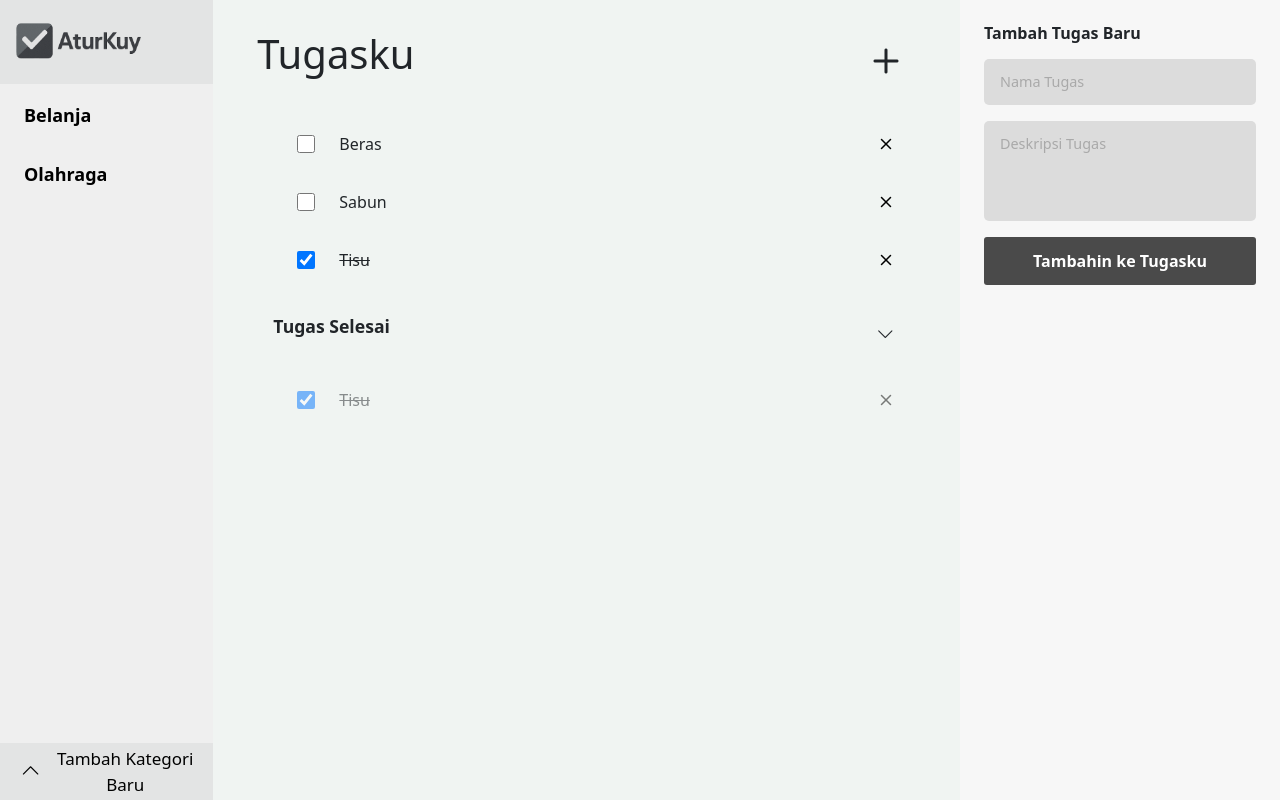
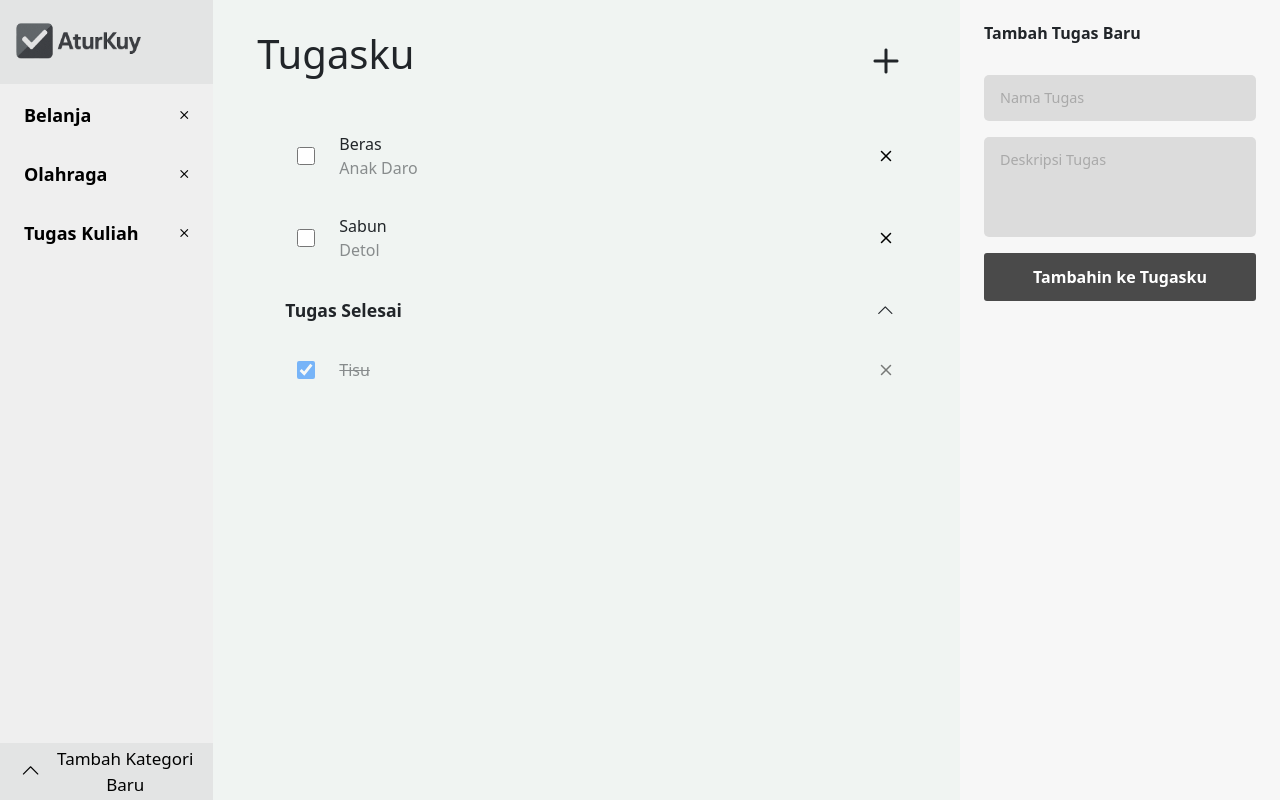
Before and after one commit to amdrydho26/32-pbk-uts-233510100, a Vue app: page / in a window 1280 px wide. Both pictures are taken after a click on the item "Belanja". Built offline with nearby package versions, Linux system fonts and the light colour scheme.

Commit message:
Update Design (MyTask) & Connect Task to Category

```diff
--- a/src/App.vue
+++ b/src/App.vue
@@ -3,14 +3,20 @@
 import { computed, ref, useTemplateRef } from 'vue';
 // DATA
 let categories = ref([
-  {id: 1, name: "Belanja", active: false},
-  {id: 2, name: "Olahraga", active: false}
+  {id: 1, name: "Belanja"},
+  {id: 2, name: "Olahraga"},
+  {id: 3, name: "Tugas Kuliah"}
 ]);
 
 const tasks = ref([
-  {id: 1, name: "Beras", category: "Belanja", done: false},
-  {id: 2, name: "Sabun", category: "Belanja", done: false},
-  {id: 3, name: "Tisu", category: "Belanja", done: true}
+  {id: 1, name: "Beras", descript: "Anak Daro", category: "Belanja", done: false},
+  {id: 2, name: "Sabun", descript: "Detol", category: "Belanja", done: false},
+  {id: 3, name: "Tisu", descript: "", category: "Belanja", done: true},
+  {id: 4, name: "Jogging", descript: "", category: "Olahraga", done: false},
+  {id: 5, name: "Fitness", descript: "", category: "Olahraga", done: true},
+  {id: 6, name: "Badminton", descript: "", category: "Olahraga", done: false},
+  {id: 7, name: "PBK", descript: "", category: "Tugas Kuliah", done: false},
+  {id: 8, name: "PBO", descript: "", category: "Tugas Kuliah", done: false}
 ])
 
 // CATEGORY
@@ -34,8 +40,7 @@ function showAddCat(){
 function addCat(){
   const addCatData = ref({
     id: (categories.value.length + 1),
-    name: addCatInput.value,
-    active: false
+    name: addCatInput.value
   });
 
   categories.value.push(addCatData.value);
@@ -43,15 +48,36 @@ function addCat(){
   showAddCat();
 }
 
-function activeCategory(category){
-  console.info("Active");
+function removeCategory(cat){
+  tasks.value = tasks.value.filter((tasks) => tasks.category !== cat.name);
+  categories.value = categories.value.filter((categories) => categories !== cat);
 }
+
+// CONNECT TASK & CATEGORY
+
+let activeCategory = ref('');
+
+const filteredTasks = computed(() => {
+  return tasks.value.filter((tasks) => tasks.category == activeCategory.value);
+});
 
 // TASK
 
-const complatedTasks = computed(()=>{
-  return tasks.value.filter((data) => data.done == true)
-})
+const complatedFilteredTasks = computed(()=>{
+  return filteredTasks.value.filter((filteredTasks) => filteredTasks.done == true)
+});
+
+const unComplatedFilteredTasks = computed(()=>{
+  return filteredTasks.value.filter((filteredTasks) => filteredTasks.done == false)
+});
+
+function removeTask(task){
+  return tasks.value = tasks.value.filter((tasks) => tasks !== task);
+}
+
+let showComplatedTask = ref(true);
+
+
 
 </script>
 
@@ -76,12 +102,15 @@ const complatedTasks = computed(()=>{
 
         <div class="category">
             <ul>
-              <li v-for="category in categories" :key="category.id" @click="activeCategory(category.id)">
-                <button>{{ category.name }}</button>
+              <li v-for="category in categories" :key="category.id" @click="activeCategory = category.name">
+                <button>
+                  <div v-if="category.name == activeCategory" class="active-category">{{ category.name }}</div>
+                  <div v-else >{{ category.name }}</div>
+                  <i class="bi bi-x" @click="removeCategory(category)" title="Hapus Kategori"></i>
+                </button>
               </li>
             </ul>
         </div>
-
       </div>
 
       <!-- Add Category -->
@@ -89,7 +118,7 @@ const complatedTasks = computed(()=>{
       <div>
         <button @click="showAddCat" class="bottom-btn" :class="addCatClass"> <i v-if="isAddCat == false" class="bi bi-chevron-up"></i><i v-if="isAddCat == true" class="bi bi-chevron-down"></i>Tambah Kategori Baru </button>
         <div class="bottom-btn">
-          <input v-model="addCatInput" ref="inputCategory" aria-label="Nama Kategori Baru" placeholder="Nama Kategori Baru" type="text"/>
+          <input v-model="addCatInput" maxlength="20" ref="inputCategory" aria-label="Nama Kategori Baru" placeholder="Nama Kategori Baru" type="text"/>
           <button @click="addCat" type="button"><i class="bi bi-check-lg"></i></button>
         </div>
       </div>
@@ -114,25 +143,40 @@ const complatedTasks = computed(()=>{
 
       <div class="task">
         <ul class="task-list">
-          <li v-for="task in tasks" :key="task.id">
-            <label :class="{ done: task.done }"><input type="checkbox" v-model="task.done" />{{ task.name }}</label>
-            <button><i class="bi bi-x" title="Hapus Tugas"></i></button>
+          <li v-for="unComplatedFilteredTask in unComplatedFilteredTasks" :key="unComplatedFilteredTask.id">
+            <label :class="{ done: unComplatedFilteredTask.done }"><input type="checkbox" v-model="unComplatedFilteredTask.done" />
+              <div class="task-content">
+                {{ unComplatedFilteredTask.name }}
+                <span class="task-content-descript">
+                  {{ unComplatedFilteredTask.descript }}
+                </span>
+              </div>
+            </label>
+            <button @click="removeTask(unComplatedFilteredTask)"><i class="bi bi-x" title="Hapus Tugas"></i></button>
           </li>
         </ul>
 
         <!-- Completed Task -->
 
-        <div class="completed-header">
-          <p>Tugas Selesai</p>
+        <div class="completed-header" @click="showComplatedTask =! showComplatedTask">
+            <p>Tugas Selesai</p>
           <div class="header-icons">
-            <i class="bi bi-chevron-down"></i>
+            <i v-if="showComplatedTask" class="bi bi-chevron-up"></i>
+            <i v-else class="bi bi-chevron-down"></i>
           </div>
         </div>
 
-        <ul class="task-list">
-          <li v-for="complatedTask in complatedTasks" :key="complatedTask.id" style="opacity: 50%;">
-            <label :class="{ done: complatedTask.done }"><input type="checkbox" v-model="complatedTask.done" />{{ complatedTask.name }}</label>
-            <button><i class="bi bi-x" title="Hapus Tugas"></i></button>
+        <ul class="task-list" v-if="showComplatedTask">
+          <li v-for="complatedFilteredTask in complatedFilteredTasks" :key="complatedFilteredTask.id" style="opacity: 50%;">
+            <label :class="{ done: complatedFilteredTask.done }"><input type="checkbox" v-model="complatedFilteredTask.done" />
+              <div class="task-content">
+                {{ complatedFilteredTask.name }}
+                <span class="task-content-descript">
+                  {{ complatedFilteredTask.descript }}
+                </span>
+              </div>
+            </label>
+            <button @click="removeTask(complatedFilteredTask)"><i class="bi bi-x" title="Hapus Tugas"></i></button>
           </li>
         </ul>
       </div>
@@ -142,6 +186,7 @@ const complatedTasks = computed(()=>{
     <!-- CREATE UPDATE -->
     <aside class="add-task-section col-12 col-md-3 col-lg-3">
       <h5>Tambah Tugas Baru</h5>
+      <p></p>
       <input aria-label="Nama Tugas" placeholder="Nama Tugas" type="text"/>
       <textarea aria-label="Deskripsi Tugas" placeholder="Deskripsi Tugas"></textarea>
       <button type="button">Tambahin ke Tugasku</button>
--- a/src/style.css
+++ b/src/style.css
@@ -3,6 +3,28 @@
     src: url('./assets/fonts/Inter-VariableFont_opsz,wght.ttf') format('truetype');
 }
 @import url('https://fonts.googleapis.com/css2?family=Inter:ital,opsz,wght@0,14..32,100..900;1,14..32,100..900&display=swap');
+
+/* ANIMATION */
+
+@keyframes startUpCategory {
+  from {
+    transform: translateX(-25%);
+    opacity: 0;
+  } to {
+    transform: translateX(0);
+    opacity: 1;
+  }
+}
+
+@keyframes startUpTask {
+  from {
+    transform: translateY(25%);
+    opacity: 0;
+  } to {
+    transform: translateY(0);
+    opacity: 1;
+  }
+}
 
 /* GENERAL */
   body, html {
@@ -43,12 +65,17 @@
     margin: -40px 0;
   }
   /* Category list */
+  .sidebar .category {
+    height: 555px;
+    overflow-y: auto;
+    overflow-x: hidden;
+  }
   .sidebar .category ul {
     list-style-type: none;
   }
   .sidebar .category li {
     margin-left: -30px;
-    transition: initial 0.5s ease;
+    animation: startUpCategory 0.5s ease;
   }
   .sidebar .category li:hover {
     background-color: #E5E6E6;
@@ -61,13 +88,21 @@
     margin-left: 1rem;
     margin-top: 4px;
     width: 100%;
-    text-align: start;
-    list-style-type: none;
-    transition: 0.5s ease
+    transition: 0.5s ease;
+    display: flex;
+    justify-content: space-between;
+    align-items: center;
   }
   .sidebar .category button:hover {
     transform: translateX(5px);
-    transition: 0.5s ease
+    transition: 0.5s ease;
+  }
+  .sidebar .category button i {
+    margin-right: 30px;
+  }
+  .sidebar .category .active-category {
+    font-weight: 700;
+
   }
 
   /* Add Category */
@@ -151,13 +186,14 @@
   .task .task-list {
     list-style: none;
     padding-left: 0;
-    margin-bottom: 1.5rem;
+    margin-bottom: 0.5rem;
   }
   .task .task-list li {
     display: flex;
     align-items: center;
     justify-content: space-between;
     border-radius: 5px;
+    animation: startUpTask 0.5s ease;
   }
   .task .task-list li:hover {
     background-color: #E5E6E6;
@@ -181,6 +217,16 @@
     text-decoration: line-through;
     color: #000;
   }
+  .task .task-list li label .task-content {
+    display: flex;
+    flex-direction: column;
+    font-weight: 500;
+  }
+  .task .task-list li label .task-content .task-content-descript {
+    opacity: 50%;
+    font-size: 1rem;
+    font-weight: 400;
+  }
   .task .task-list li i {
     font-size: 1.5rem;
     margin-right: 12px;
@@ -196,12 +242,22 @@
     display: flex;
     justify-content: space-between;
     align-items: center;
-    user-select: none;
-    margin-bottom: 1rem;
+    border-radius: 5px;
+    margin-bottom: 0.5rem;
+    transition: transform 0.5s ease;
   }
+  .completed-header:hover {
+    background-color: #E5E6E6;
+  }
+
   .completed-header i {
     font-size: 1.1rem;
     margin-right: 17px;
+  }
+  .completed-header p {
+    padding: 10px 0;
+    margin-bottom: 0;
+    margin-left: 0.75rem;
   }
 
 /* CREATE UPDATE TASK */
```
